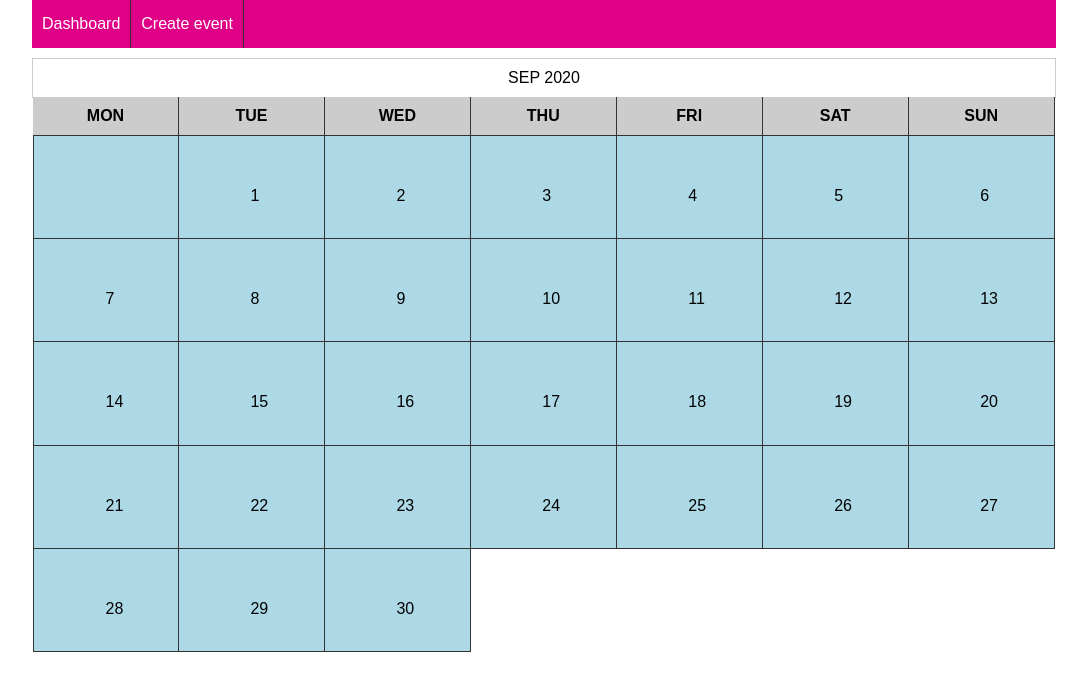
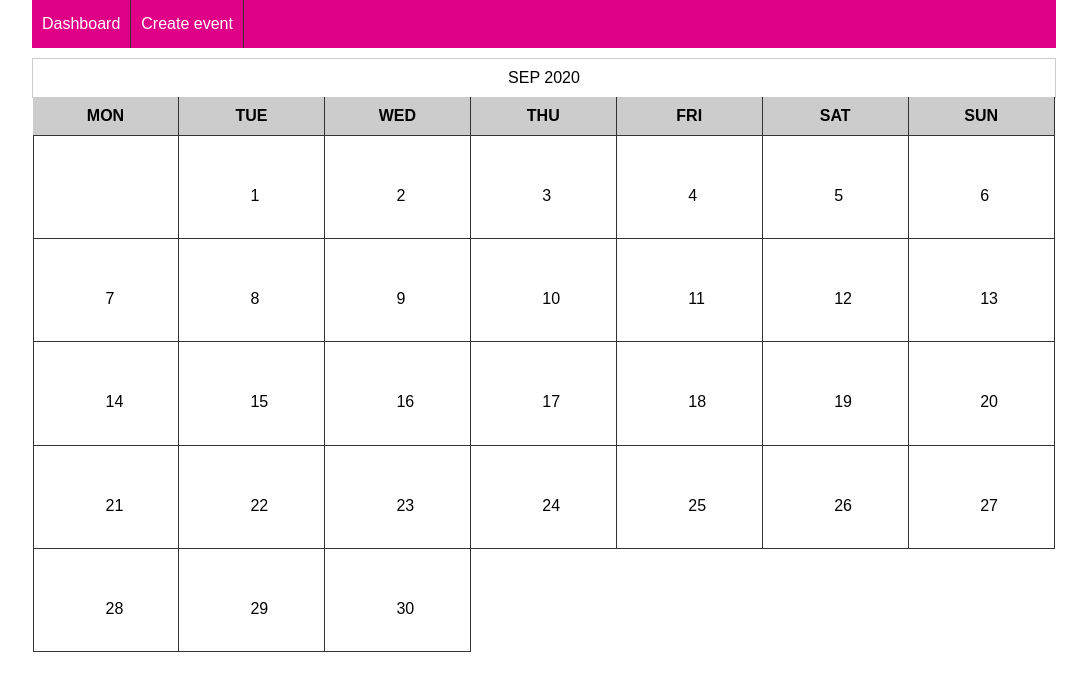
Before and after one commit to mahesh10hegde/eventtracker, a React (Create React App) app: page /dashboard in a window 1280 px wide. Shown: the top 690 px of the page, without its empty margins (96-1183 px from the left). Built offline with nearby package versions, Linux system fonts and the light colour scheme.

Commit message:
calendar component added

```diff
--- a/src/components/molecules/CalenderComponent.js
+++ b/src/components/molecules/CalenderComponent.js
@@ -67,7 +67,7 @@ export default function CalenderComponent() {
 
             return (
 
-              <div className="one-seventh day has-event"
+              <div className="one-seventh day"
                 key={index} id={d>0?d:"prevMonth"+(index+1)}
               >
                 {
```
